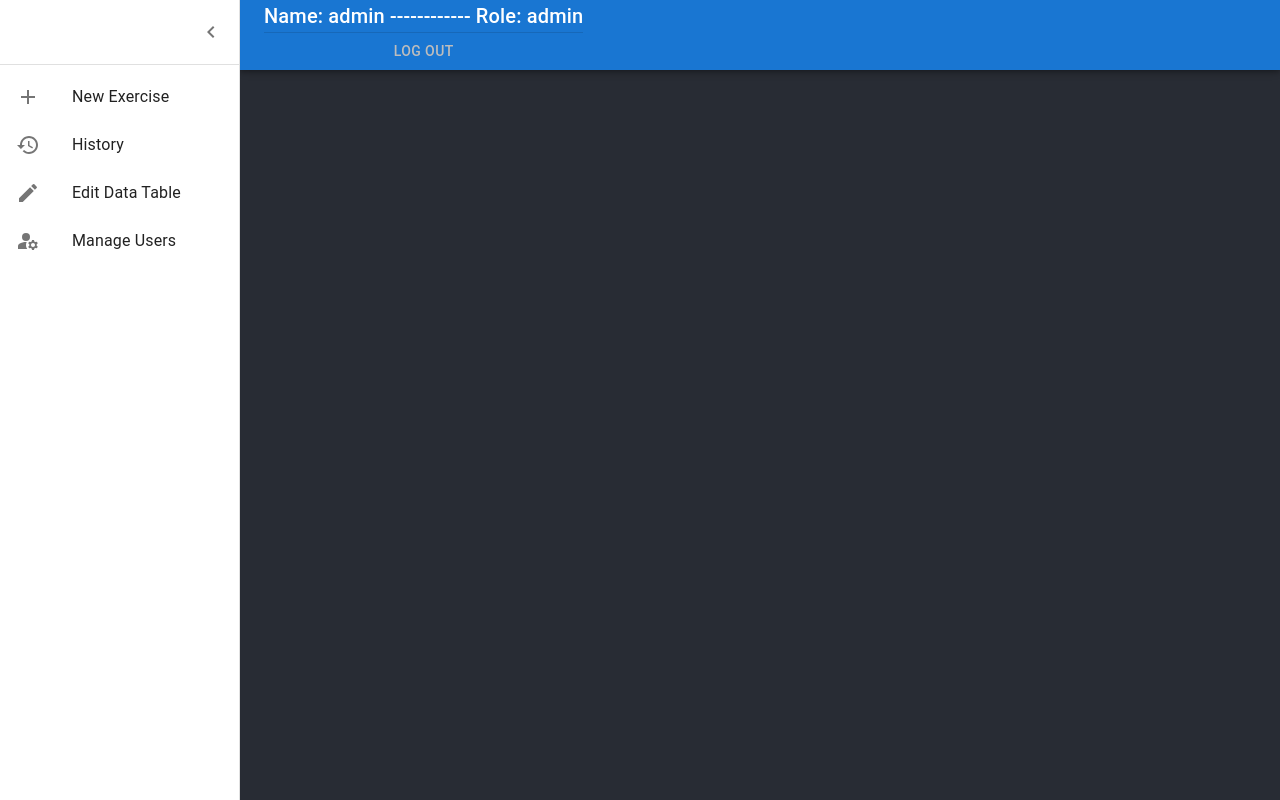
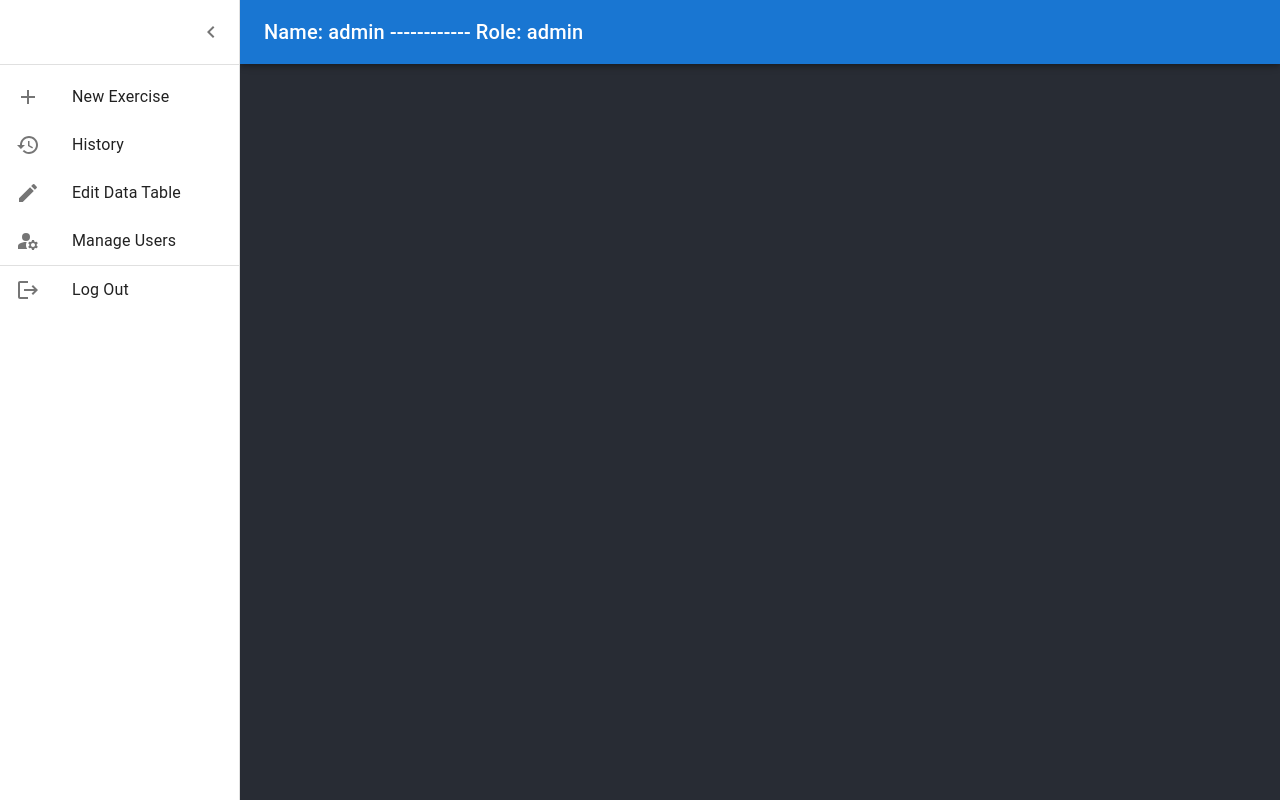
Before and after one commit to mkborland/TACT, a React (Create React App) app in the folder Client/: page /Dashboard in a window 1280 px wide. Built offline with nearby package versions, Linux system fonts and the light colour scheme.

Commit message:
Moved Log Out

```diff
--- a/Client/src/components/MainPage/MainPage.js
+++ b/Client/src/components/MainPage/MainPage.js
@@ -105,8 +105,8 @@ export default function PersistentDrawerLeft() {
           </IconButton>
           <Typography justifyContent="space-between" variant="h6" noWrap={true} component="div">
             {title()}
-            <Divider orientation="horizontal"/>
-            <Button sx={{color: grey[400]}} onClick={() => nav("/")}>Log Out</Button>
+            {/* <Divider orientation="horizontal"/>
+            <Button sx={{color: grey[400]}} onClick={() => nav("/")}>Log Out</Button> */}
           </Typography>
         </Toolbar>
       </AppBar>
--- a/Client/src/components/UserActionItems/UserActionItems.js
+++ b/Client/src/components/UserActionItems/UserActionItems.js
@@ -4,12 +4,15 @@ import CreateIcon from "@mui/icons-material/Create";
 import HistoryIcon from "@mui/icons-material/History";
 import AddIcon from "@mui/icons-material/Add";
 import ManageAccountsIcon from "@mui/icons-material/ManageAccounts";
+import LogoutIcon from '@mui/icons-material/Logout';
+import { Divider } from "@mui/material";
 
 
 const NewExercisePage = "/Dashboard/NewExercisePage"
 const HistoryPage = "/Dashboard/History";
 const EditTablesPage = "/Dashboard/EditTablesPage";
 const ManageUsersPage = "/Dashboard/ManageUsersPage";
+const LoginPage = "/";
 
 const ActionObject = [
   {
@@ -24,6 +27,11 @@ const ActionObject = [
     icon: <ManageAccountsIcon />,
     link: ManageUsersPage,
   },
+  // {
+  //   text: "Log Out",
+  //   icon: <LogoutIcon/>,
+  //   link: LoginPage
+  // }
 ];
 
 const ActionObjectGeneral = [
@@ -33,6 +41,11 @@ const ActionObjectGeneral = [
     link: NewExercisePage,
   },
   { text: "History", icon: <HistoryIcon />, link: HistoryPage },
+  // {
+  //   text: "Log Out",
+  //   icon: <LogoutIcon/>,
+  //   link: LoginPage
+  // }
 ];
 
 const UserActionItems = () => {
@@ -53,6 +66,8 @@ const UserActionItems = () => {
             />
           );
         })}
+        <Divider />
+        <DefinedListItem text="Log Out" icon={<LogoutIcon/>} link={LoginPage}/>
 
         {/* <DefinedListItem
           text="New Exercise"
```
